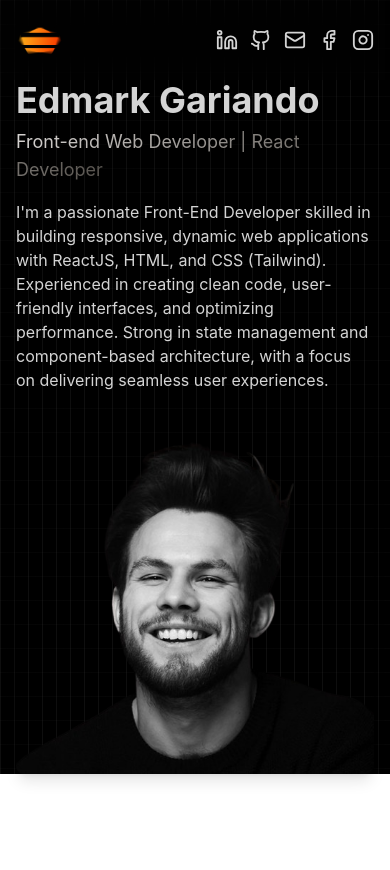
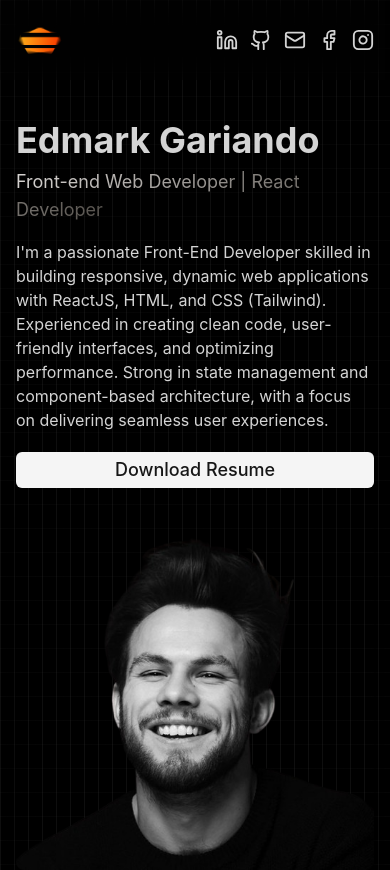
Before and after one commit to kramislife/portfolio-react, a React (Vite) app: page / in a window 390 px wide. Before the commit the page ends 844 px from the top, so only its background shows below. Built offline with nearby package versions, Linux system fonts and the light colour scheme.

Commit message:
Add resume download button to Hero component

```diff
--- a/src/components/Hero/Hero.jsx
+++ b/src/components/Hero/Hero.jsx
@@ -1,10 +1,11 @@
+import profile from "@assets/profile.png";
+import resume from "@assets/resume.pdf";
 import { Button } from "@/components/ui/button";
-import profile from "@assets/profile.png";
 
 const Hero = () => {
   return (
     <section>
-      <div className="container px-4 lg:mx-auto flex flex-col lg:flex-row items-center lg:space-x-10">
+      <div className="container px-4 lg:mx-auto flex flex-col lg:flex-row items-center lg:space-x-10 lg:mt-0 mt-10">
         {/* Text Content */}
         <div className="lg:w-1/2 text-neutral-300 lg:space-y-8">
           <h1 className="text-4xl lg:text-7xl font-bold mb-2">
@@ -14,12 +15,19 @@ const Hero = () => {
             Front-end Web Developer | React Developer
           </span>
           <p className="text-md lg:text-lg lg:leading-relaxed mt-4">
-            I'm a passionate Front-End Developer skilled in building responsive, dynamic web
-            applications with ReactJS, HTML, and CSS (Tailwind). Experienced in
-            creating clean code, user-friendly interfaces, and optimizing
-            performance. Strong in state management and component-based
-            architecture, with a focus on delivering seamless user experiences.
+            I'm a passionate Front-End Developer skilled in building responsive,
+            dynamic web applications with ReactJS, HTML, and CSS (Tailwind).
+            Experienced in creating clean code, user-friendly interfaces, and
+            optimizing performance. Strong in state management and
+            component-based architecture, with a focus on delivering seamless
+            user experiences.
           </p>
+          <Button variant="secondary" className="lg:mt-0 mt-5 lg:w-auto w-full">
+            <a href={resume} target="_blank" className="text-lg">
+              {" "}
+              Download Resume
+            </a>{" "}
+          </Button>
         </div>
 
         {/* Image */}
```
Also changed, not shown: 1 other file (tests, documents, lock files or other folders).
